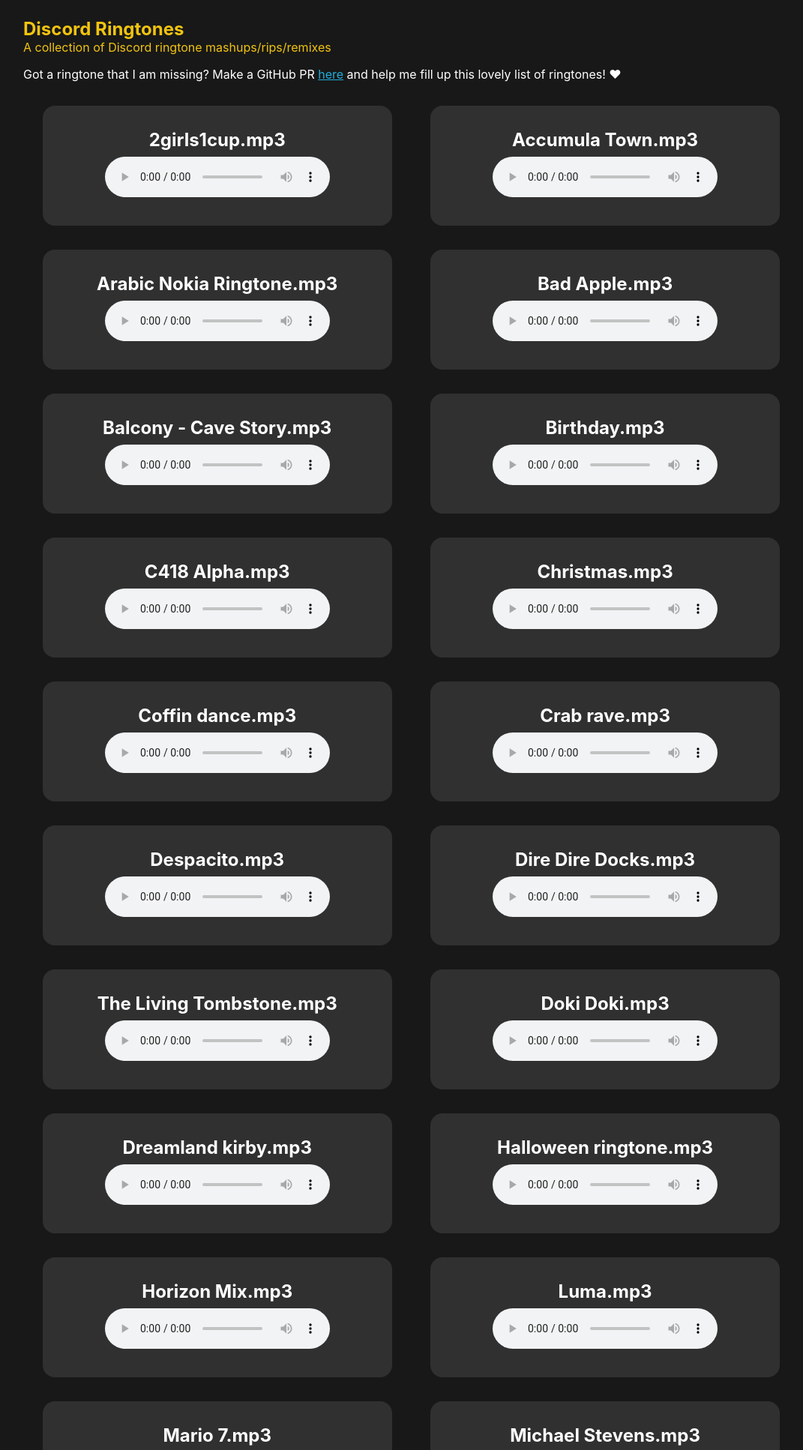
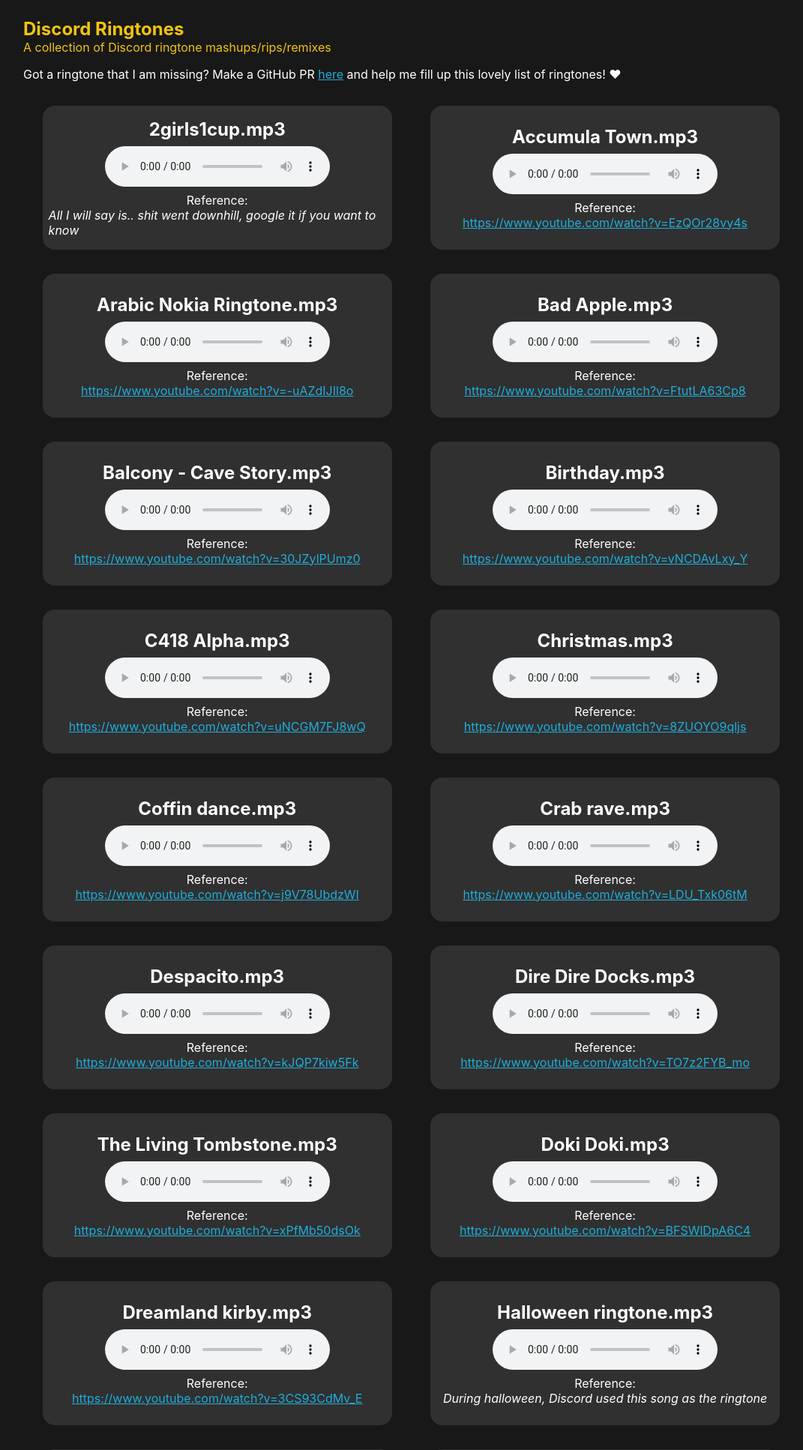
Before and after one commit to AlexFlipnote/alexflipnote.github.io, a PHP site: page /pages/discord/index.html in a window 1280 px wide. Shown: the top 1934 px of the page at 75% size, without its empty margins (91-1162 px from the left). Run offline with PHP 8.4, Linux system fonts and the light colour scheme.

Commit message:
Deploying to gh-pages from @ AlexFlipnote/alexflipnote.github.io@012eb80baed5221655c7fe6a2d6c53f3039c4138 🚀

```diff
--- a/pages/discord/discord.css
+++ b/pages/discord/discord.css
@@ -1 +1 @@
-.flex-grid [class^=col-xs]:first-child{padding-left:.5rem;padding-right:.5rem}.flex-grid .col-xs-6{background-color:#303030;border-radius:1em;height:10em;flex-basis:45%;max-width:45%;margin:1em 1.6em}.center-flex{flex-direction:column;align-items:center;justify-content:center;margin:1em 0}.center-flex h1{margin:0}.center-flex audio{margin:.5em 0}
+.flex-grid [class^=col-xs]:first-child{padding-left:.5rem;padding-right:.5rem}.flex-grid .col-xs-6{background-color:#303030;border-radius:1em;height:12em;flex-basis:45%;max-width:45%;margin:1em 1.6em}.center-flex{flex-direction:column;align-items:center;justify-content:center;margin:1em 0}.center-flex h1{margin:0}.center-flex audio{margin:.5em 0}@media (max-width: 1100px){.flex-grid .col-xs-6{flex-basis:100%;max-width:100%;margin:1.5em 0}}
--- a/pages/discord/index.html
+++ b/pages/discord/index.html
@@ -44,204 +44,238 @@
           <audio controls="controls">
             <source src="./ringtones/2girls1cup.mp3" type="audio/mpeg"></source>
           </audio>
+          <p class="no-margin">Reference:</p><span><i>All I will say is.. shit went downhill, google it if you want to know</i></span>
         </div>
         <div class="col-xs-6 center-flex">
           <h1 class="text-center">Accumula Town.mp3</h1>
           <audio controls="controls">
             <source src="./ringtones/Accumula Town.mp3" type="audio/mpeg"></source>
           </audio>
+          <p class="no-margin">Reference:</p><a href="https://www.youtube.com/watch?v=EzQOr28vy4s" target="_blank">https://www.youtube.com/watch?v=EzQOr28vy4s</a>
         </div>
         <div class="col-xs-6 center-flex">
           <h1 class="text-center">Arabic Nokia Ringtone.mp3</h1>
           <audio controls="controls">
             <source src="./ringtones/Arabic Nokia Ringtone.mp3" type="audio/mpeg"></source>
           </audio>
+          <p class="no-margin">Reference:</p><a href="https://www.youtube.com/watch?v=-uAZdIJIl8o" target="_blank">https://www.youtube.com/watch?v=-uAZdIJIl8o</a>
         </div>
         <div class="col-xs-6 center-flex">
           <h1 class="text-center">Bad Apple.mp3</h1>
           <audio controls="controls">
             <source src="./ringtones/Bad Apple.mp3" type="audio/mpeg"></source>
           </audio>
+          <p class="no-margin">Reference:</p><a href="https://www.youtube.com/watch?v=FtutLA63Cp8" target="_blank">https://www.youtube.com/watch?v=FtutLA63Cp8</a>
         </div>
         <div class="col-xs-6 center-flex">
           <h1 class="text-center">Balcony - Cave Story.mp3</h1>
           <audio controls="controls">
             <source src="./ringtones/Balcony - Cave Story.mp3" type="audio/mpeg"></source>
           </audio>
+          <p class="no-margin">Reference:</p><a href="https://www.youtube.com/watch?v=30JZylPUmz0" target="_blank">https://www.youtube.com/watch?v=30JZylPUmz0</a>
         </div>
         <div class="col-xs-6 center-flex">
           <h1 class="text-center">Birthday.mp3</h1>
           <audio controls="controls">
             <source src="./ringtones/Birthday.mp3" type="audio/mpeg"></source>
           </audio>
+          <p class="no-margin">Reference:</p><a href="https://www.youtube.com/watch?v=vNCDAvLxy_Y" target="_blank">https://www.youtube.com/watch?v=vNCDAvLxy_Y</a>
         </div>
         <div class="col-xs-6 center-flex">
           <h1 class="text-center">C418 Alpha.mp3</h1>
           <audio controls="controls">
             <source src="./ringtones/C418 Alpha.mp3" type="audio/mpeg"></source>
           </audio>
+          <p class="no-margin">Reference:</p><a href="https://www.youtube.com/watch?v=uNCGM7FJ8wQ" target="_blank">https://www.youtube.com/watch?v=uNCGM7FJ8wQ</a>
         </div>
         <div class="col-xs-6 center-flex">
           <h1 class="text-center">Christmas.mp3</h1>
           <audio controls="controls">
             <source src="./ringtones/Christmas.mp3" type="audio/mpeg"></source>
           </audio>
+          <p class="no-margin">Reference:</p><a href="https://www.youtube.com/watch?v=8ZUOYO9qljs" target="_blank">https://www.youtube.com/watch?v=8ZUOYO9qljs</a>
         </div>
         <div class="col-xs-6 center-flex">
           <h1 class="text-center">Coffin dance.mp3</h1>
           <audio controls="controls">
             <source src="./ringtones/Coffin dance.mp3" type="audio/mpeg"></source>
           </audio>
+          <p class="no-margin">Reference:</p><a href="https://www.youtube.com/watch?v=j9V78UbdzWI" target="_blank">https://www.youtube.com/watch?v=j9V78UbdzWI</a>
         </div>
         <div class="col-xs-6 center-flex">
           <h1 class="text-center">Crab rave.mp3</h1>
           <audio controls="controls">
             <source src="./ringtones/Crab rave.mp3" type="audio/mpeg"></source>
           </audio>
+          <p class="no-margin">Reference:</p><a href="https://www.youtube.com/watch?v=LDU_Txk06tM" target="_blank">https://www.youtube.com/watch?v=LDU_Txk06tM</a>
         </div>
         <div class="col-xs-6 center-flex">
           <h1 class="text-center">Despacito.mp3</h1>
           <audio controls="controls">
             <source src="./ringtones/Despacito.mp3" type="audio/mpeg"></source>
           </audio>
+          <p class="no-margin">Reference:</p><a href="https://www.youtube.com/watch?v=kJQP7kiw5Fk" target="_blank">https://www.youtube.com/watch?v=kJQP7kiw5Fk</a>
         </div>
         <div class="col-xs-6 center-flex">
           <h1 class="text-center">Dire Dire Docks.mp3</h1>
           <audio controls="controls">
             <source src="./ringtones/Dire Dire Docks.mp3" type="audio/mpeg"></source>
           </audio>
+          <p class="no-margin">Reference:</p><a href="https://www.youtube.com/watch?v=TO7z2FYB_mo" target="_blank">https://www.youtube.com/watch?v=TO7z2FYB_mo</a>
         </div>
         <div class="col-xs-6 center-flex">
           <h1 class="text-center">The Living Tombstone.mp3</h1>
           <audio controls="controls">
             <source src="./ringtones/The Living Tombstone.mp3" type="audio/mpeg"></source>
           </audio>
+          <p class="no-margin">Reference:</p><a href="https://www.youtube.com/watch?v=xPfMb50dsOk" target="_blank">https://www.youtube.com/watch?v=xPfMb50dsOk</a>
         </div>
         <div class="col-xs-6 center-flex">
           <h1 class="text-center">Doki Doki.mp3</h1>
           <audio controls="controls">
             <source src="./ringtones/Doki Doki.mp3" type="audio/mpeg"></source>
           </audio>
+          <p class="no-margin">Reference:</p><a href="https://www.youtube.com/watch?v=BFSWlDpA6C4" target="_blank">https://www.youtube.com/watch?v=BFSWlDpA6C4</a>
         </div>
         <div class="col-xs-6 center-flex">
           <h1 class="text-center">Dreamland kirby.mp3</h1>
           <audio controls="controls">
             <source src="./ringtones/Dreamland kirby.mp3" type="audio/mpeg"></source>
           </audio>
+          <p class="no-margin">Reference:</p><a href="https://www.youtube.com/watch?v=3CS93CdMv_E" target="_blank">https://www.youtube.com/watch?v=3CS93CdMv_E</a>
         </div>
         <div class="col-xs-6 center-flex">
           <h1 class="text-center">Halloween ringtone.mp3</h1>
           <audio controls="controls">
             <source src="./ringtones/Halloween ringtone.mp3" type="audio/mpeg"></source>
           </audio>
+          <p class="no-margin">Reference:</p><span><i>During halloween, Discord used this song as the ringtone</i></span>
         </div>
         <div class="col-xs-6 center-flex">
           <h1 class="text-center">Horizon Mix.mp3</h1>
           <audio controls="controls">
             <source src="./ringtones/Horizon Mix.mp3" type="audio/mpeg"></source>
           </audio>
+          <p class="no-margin">Reference:</p><a href="https://www.youtube.com/watch?v=OgqDO1wxQ8E" target="_blank">https://www.youtube.com/watch?v=OgqDO1wxQ8E</a>
         </div>
         <div class="col-xs-6 center-flex">
           <h1 class="text-center">Luma.mp3</h1>
           <audio controls="controls">
             <source src="./ringtones/Luma.mp3" type="audio/mpeg"></source>
           </audio>
+          <p class="no-margin">Reference:</p><a href="https://www.youtube.com/watch?v=LY_qs-ra_88" target="_blank">https://www.youtube.com/watch?v=LY_qs-ra_88</a>
         </div>
         <div class="col-xs-6 center-flex">
           <h1 class="text-center">Mario 7.mp3</h1>
           <audio controls="controls">
             <source src="./ringtones/Mario 7.mp3" type="audio/mpeg"></source>
           </audio>
+          <p class="no-margin">Reference:</p><a href="https://www.youtube.com/watch?v=5DZ6SgocF24" target="_blank">https://www.youtube.com/watch?v=5DZ6SgocF24</a>
         </div>
         <div class="col-xs-6 center-flex">
-          <h1 class="text-center">Michael Stevens.mp3</h1>
+          <h1 class="text-center">145 (Poodles).mp3</h1>
           <audio controls="controls">
-            <source src="./ringtones/Michael Stevens.mp3" type="audio/mpeg"></source>
+            <source src="./ringtones/145 (Poodles).mp3" type="audio/mpeg"></source>
           </audio>
+          <p class="no-margin">Reference:</p><a href="https://www.youtube.com/watch?v=DokBeZKKeKI" target="_blank">https://www.youtube.com/watch?v=DokBeZKKeKI</a>
         </div>
         <div class="col-xs-6 center-flex">
           <h1 class="text-center">Pyrocynical Experience.mp3</h1>
           <audio controls="controls">
             <source src="./ringtones/Pyrocynical Experience.mp3" type="audio/mpeg"></source>
           </audio>
+          <p class="no-margin">Reference:</p><a href="https://www.youtube.com/watch?v=_QMMLVcUeZQ" target="_blank">https://www.youtube.com/watch?v=_QMMLVcUeZQ</a>
         </div>
         <div class="col-xs-6 center-flex">
           <h1 class="text-center">Rare ringtone.mp3</h1>
           <audio controls="controls">
             <source src="./ringtones/Rare ringtone.mp3" type="audio/mpeg"></source>
           </audio>
+          <p class="no-margin">Reference:</p><span><i>This ringtone has a 1:10000 chance to appear on Discord when you get called.</i></span>
         </div>
         <div class="col-xs-6 center-flex">
           <h1 class="text-center">Replay.mp3</h1>
           <audio controls="controls">
             <source src="./ringtones/Replay.mp3" type="audio/mpeg"></source>
           </audio>
+          <p class="no-margin">Reference:</p><a href="https://www.youtube.com/watch?v=WXxV9g7lsFE" target="_blank">https://www.youtube.com/watch?v=WXxV9g7lsFE</a>
         </div>
         <div class="col-xs-6 center-flex">
           <h1 class="text-center">Reverse.mp3</h1>
           <audio controls="controls">
             <source src="./ringtones/Reverse.mp3" type="audio/mpeg"></source>
           </audio>
+          <p class="no-margin">Reference:</p><span><i>Original ringtone, but reversed</i></span>
         </div>
         <div class="col-xs-6 center-flex">
           <h1 class="text-center">Ringtone (Delete Server).mp3</h1>
           <audio controls="controls">
             <source src="./ringtones/Ringtone (Delete Server).mp3" type="audio/mpeg"></source>
           </audio>
+          <p class="no-margin">Reference:</p><span><i>Unknown...</i></span>
         </div>
         <div class="col-xs-6 center-flex">
           <h1 class="text-center">Ringtone.mp3</h1>
           <audio controls="controls">
             <source src="./ringtones/Ringtone.mp3" type="audio/mpeg"></source>
           </audio>
+          <p class="no-margin">Reference:</p><span><i>Original ringtone</i></span>
         </div>
         <div class="col-xs-6 center-flex">
           <h1 class="text-center">Rock my forum.mp3</h1>
           <audio controls="controls">
             <source src="./ringtones/Rock my forum.mp3" type="audio/mpeg"></source>
           </audio>
+          <p class="no-margin">Reference:</p><a href="https://www.youtube.com/watch?v=AzpYIojTuWQ" target="_blank">https://www.youtube.com/watch?v=AzpYIojTuWQ</a>
         </div>
         <div class="col-xs-6 center-flex">
           <h1 class="text-center">Sans.mp3</h1>
           <audio controls="controls">
             <source src="./ringtones/Sans.mp3" type="audio/mpeg"></source>
           </audio>
+          <p class="no-margin">Reference:</p><a href="https://www.youtube.com/watch?v=wDgQdr8ZkTw" target="_blank">https://www.youtube.com/watch?v=wDgQdr8ZkTw</a>
         </div>
         <div class="col-xs-6 center-flex">
           <h1 class="text-center">ScottTheWoz.mp3</h1>
           <audio controls="controls">
             <source src="./ringtones/ScottTheWoz.mp3" type="audio/mpeg"></source>
           </audio>
+          <p class="no-margin">Reference:</p><a href="https://www.youtube.com/watch?v=2RKnfOAI1A0" target="_blank">https://www.youtube.com/watch?v=2RKnfOAI1A0</a>
         </div>
         <div class="col-xs-6 center-flex">
           <h1 class="text-center">Undertale Beta.mp3</h1>
           <audio controls="controls">
             <source src="./ringtones/Undertale Beta.mp3" type="audio/mpeg"></source>
           </audio>
+          <p class="no-margin">Reference:</p><span><i>unknown</i></span>
         </div>
         <div class="col-xs-6 center-flex">
           <h1 class="text-center">Yandere Simulator.mp3</h1>
           <audio controls="controls">
             <source src="./ringtones/Yandere Simulator.mp3" type="audio/mpeg"></source>
           </audio>
+          <p class="no-margin">Reference:</p><a href="https://www.youtube.com/watch?v=Fx-PALjxhtY" target="_blank">https://www.youtube.com/watch?v=Fx-PALjxhtY</a>
         </div>
         <div class="col-xs-6 center-flex">
           <h1 class="text-center">YIAY.mp3</h1>
           <audio controls="controls">
             <source src="./ringtones/YIAY.mp3" type="audio/mpeg"></source>
           </audio>
+          <p class="no-margin">Reference:</p><a href="https://www.youtube.com/watch?v=CNabeZmqVO0" target="_blank">https://www.youtube.com/watch?v=CNabeZmqVO0</a>
         </div>
         <div class="col-xs-6 center-flex">
           <h1 class="text-center">Yo nunca vi television.mp3</h1>
           <audio controls="controls">
             <source src="./ringtones/Yo nunca vi television.mp3" type="audio/mpeg"></source>
           </audio>
+          <p class="no-margin">Reference:</p><a href="https://www.youtube.com/watch?v=wfNUme4wRzE" target="_blank">https://www.youtube.com/watch?v=wfNUme4wRzE</a>
         </div>
         <div class="col-xs-6 center-flex">
           <h1 class="text-center">You - Higurashi no Naku Koro ni.mp3</h1>
           <audio controls="controls">
             <source src="./ringtones/You - Higurashi no Naku Koro ni.mp3" type="audio/mpeg"></source>
           </audio>
+          <p class="no-margin">Reference:</p><a href="https://www.youtube.com/watch?v=AqyKkcwd-rY" target="_blank">https://www.youtube.com/watch?v=AqyKkcwd-rY</a>
         </div>
       </div>
     </section>
```
Also changed, not shown: 2 other files.
